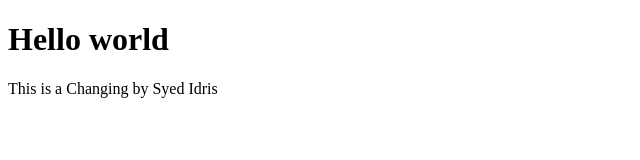
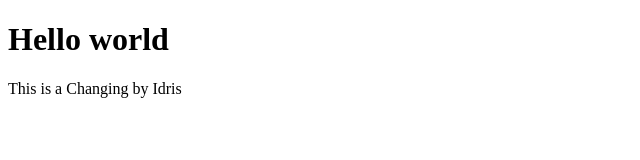
Before and after one commit to jithu-prem/demo-project, a plain HTML site: page index.html in a window 1280 px wide. Shown: the full height of the page, 0-640 px from the left. Drawn offline with Linux system fonts and the light colour scheme.

Commit message:
updated index.html om 13-09-2023 12:11

```diff
--- a/index.html
+++ b/index.html
@@ -8,6 +8,6 @@
 </head>
 <body>
     <h1>Hello world</h1>
-    <p>This is a Changing by Syed Idris</p>
+    <p>This is a Changing by  Idris</p>
 </body>
 </html>
```
